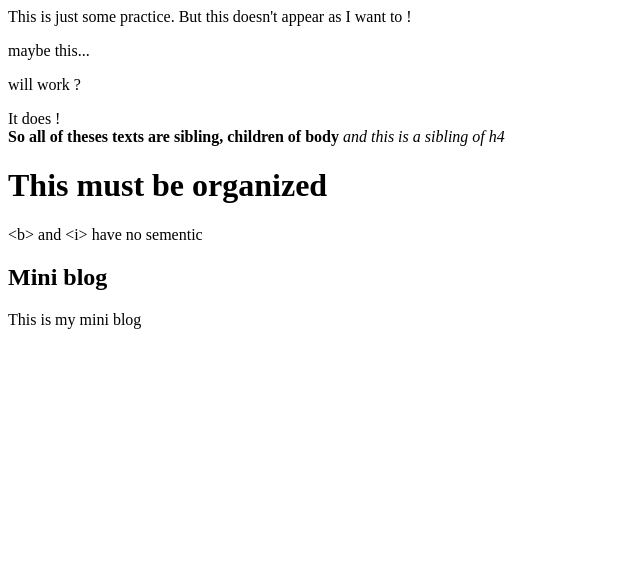
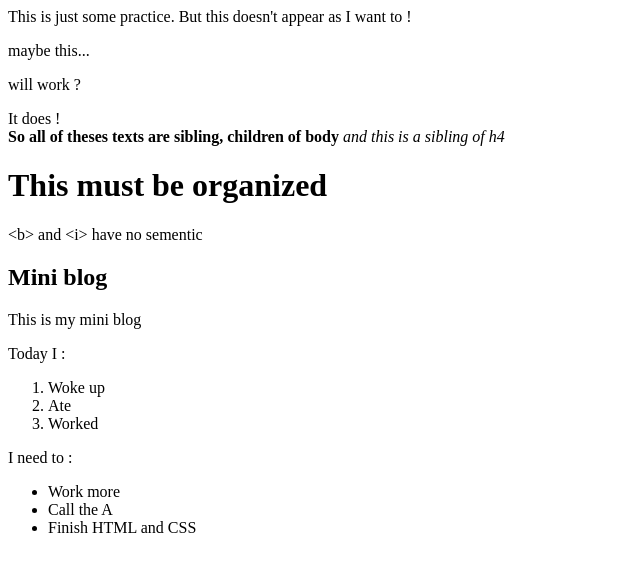
Before and after one commit to Ali-Akif/Odin, a plain HTML site: page Website/index.html in a window 1280 px wide. Shown: the whole page, without its empty margins (0-640 px from the left). Drawn offline with Linux system fonts and the light colour scheme.

Commit message:
Added lists

```diff
--- a/Website/index.html
+++ b/Website/index.html
@@ -19,6 +19,18 @@
             <p> &ltb&gt and &lti&gt have no sementic</p>
         <h2>Mini blog</h2>
             <p>This is my mini blog</p>
+            <p>Today I :</p>
+            <ol>
+                <li>Woke up</li>
+                <li>Ate</li>
+                <li>Worked</li>
+            </ol>
+            <p>I need to :</p>
+            <ul>
+                <li>Work more</li>
+                <li>Call the A</li>
+                <li>Finish HTML and CSS</li>
+            </ul>
 
     </body>
 </html>
```
